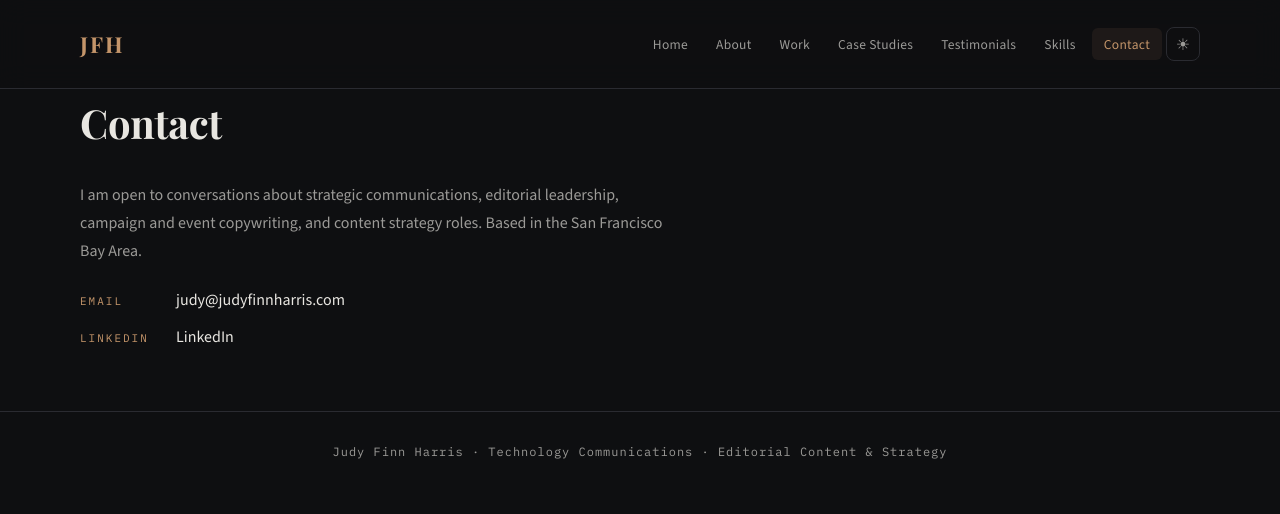
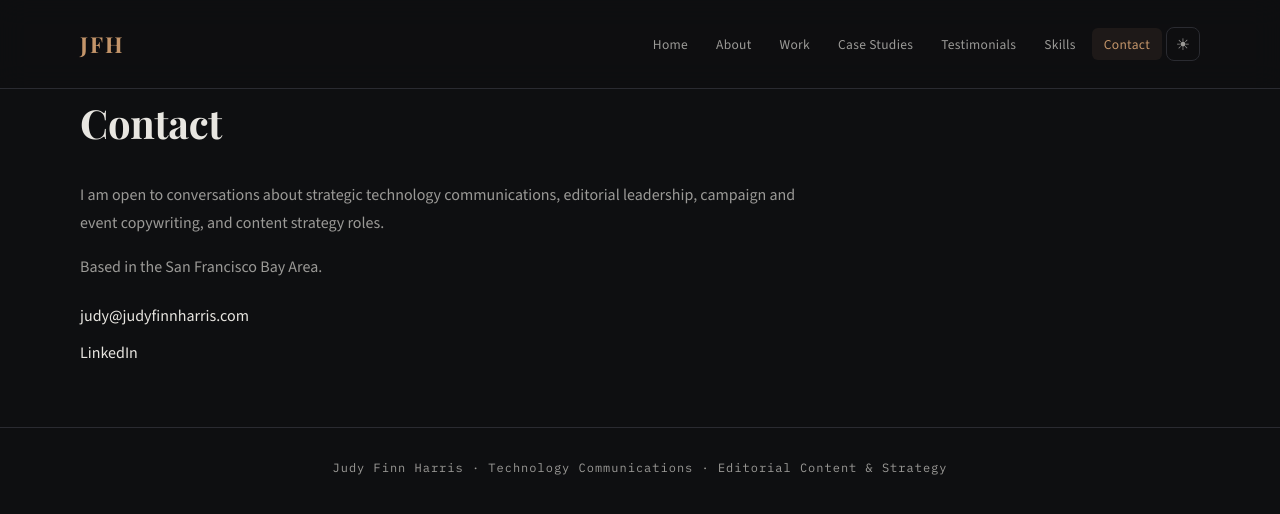
Before and after one commit to judyh900/portfolio-main, a React (Vite) app: page / in a window 1280 px wide. Both pictures are taken after a click on the button "Contact". Shown: the top 514 px of the page. Built offline with nearby package versions, Linux system fonts and the light colour scheme.

Commit message:
Add files via upload

```diff
--- a/App.jsx
+++ b/App.jsx
@@ -110,7 +110,7 @@ const caseStudies = [
     context:
       "Apple has over 150K employees worldwide, including tens of thousands of retail employees who work across Apple Stores, the Apple Store Online, and Retail Contact Centers. When crises hit (natural disasters, public safety threats, geopolitical events), internal and executive communications must be targeted for Retail team members, who have different operational needs and sensitivities than corporate employees.",
     challenge:
-      "As the second team member hired for the nascent Americas geo when it was carved out from Apple's worldwide retail communications organization, the lack of a dedicated crisis communications framework was clear. Messaging was reactive and started from scratch with each crisis. The AMR geo needed a tailored rapid-response framework.",
+      "As the second member hired for the nascent Americas geo when it was carved out as a new team from Apple's worldwide retail communications organization, the lack of a dedicated crisis communications framework was clear. Messaging was reactive and started from scratch with each crisis. The AMR geo needed a tailored rapid-response framework.",
     actions: [
       "Designed and implemented a comprehensive crisis communications framework covering natural disasters, public safety events, civil unrest, and operational disruptions across the Americas.",
       "Drew on years of journalism experience to activate quickly and calmly, and was available 24/7 as a go-to partner for rapid-response messaging and internal information dissemination.",
@@ -720,7 +720,7 @@ function getStyles(p) {
       transition: "background 0.4s, border-color 0.4s, color 0.4s",
     },
     contactGrid: { marginTop: 32 },
-    contactMain: { maxWidth: 600 },
+    contactMain: { maxWidth: 720 },
     contactDetails: {
       marginTop: 24,
       display: "flex",
@@ -822,7 +822,7 @@ function About({ s }) {
       <div style={s.aboutGrid}>
         <div style={s.aboutMain}>
           <p style={s.bodyText}>
-            I am a strategic communications professional with more than 15 years of experience across internal communications, crisis response, editorial leadership, print and broadcast journalism, and business development. My career spans Apple, the BBC World Service, GBH, WBUR, and The Christian Science Monitor, among other media outlets.
+            I am a strategic communications professional with over 15 years of experience across internal communications, crisis response, editorial leadership, print and broadcast journalism, and business development. My career spans Apple, the BBC World Service, GBH, WBUR, and The Christian Science Monitor, among other media outlets.
           </p>
           <p style={s.bodyText}>
             At Apple, I helped steer internal communications for Retail across the Americas, writing and editing targeted content, executive voice, and crisis response messaging in partnership with teams across Apple, and driving communications for high-profile launches such as new store and new country openings. Content I wrote and strategized exceeded engagement benchmarks, and I became a trusted partner for sensitive, cross-functional initiatives.
@@ -998,16 +998,17 @@ function Contact({ s }) {
       <div style={s.contactGrid}>
         <div style={s.contactMain}>
           <p style={s.bodyText}>
-            I am open to conversations about strategic communications, editorial leadership, campaign and event copywriting, and content strategy roles. Based in the San Francisco Bay Area.
+            I am open to conversations about strategic technology communications, editorial leadership, campaign and event copywriting, and content strategy roles.
+          </p>
+          <p style={s.bodyText}>
+            Based in the San Francisco Bay Area.
           </p>
           <div style={s.contactDetails}>
             <div style={s.contactItem}>
-              <span style={s.contactLabel}>Email</span>
-              <a href="mailto:judy@judyfinnharris.com" style={{...s.contactValue, color: s.contactValue.color, textDecoration: "none"}}>judy@judyfinnharris.com</a>
+              <a href="mailto:judy@judyfinnharris.com" style={{...s.contactValue, textDecoration: "none"}}>judy@judyfinnharris.com</a>
             </div>
             <div style={s.contactItem}>
-              <span style={s.contactLabel}>LinkedIn</span>
-<a href="https://linkedin.com/in/judyfinnharris" target="_blank" rel="noopener noreferrer" style={{...s.contactValue, color: s.contactValue.color, textDecoration: "none"}}>LinkedIn</a>
+              <a href="https://linkedin.com/in/judyfinnharris" target="_blank" rel="noopener noreferrer" style={{...s.contactValue, textDecoration: "none"}}>LinkedIn</a>
             </div>
           </div>
         </div>
```
